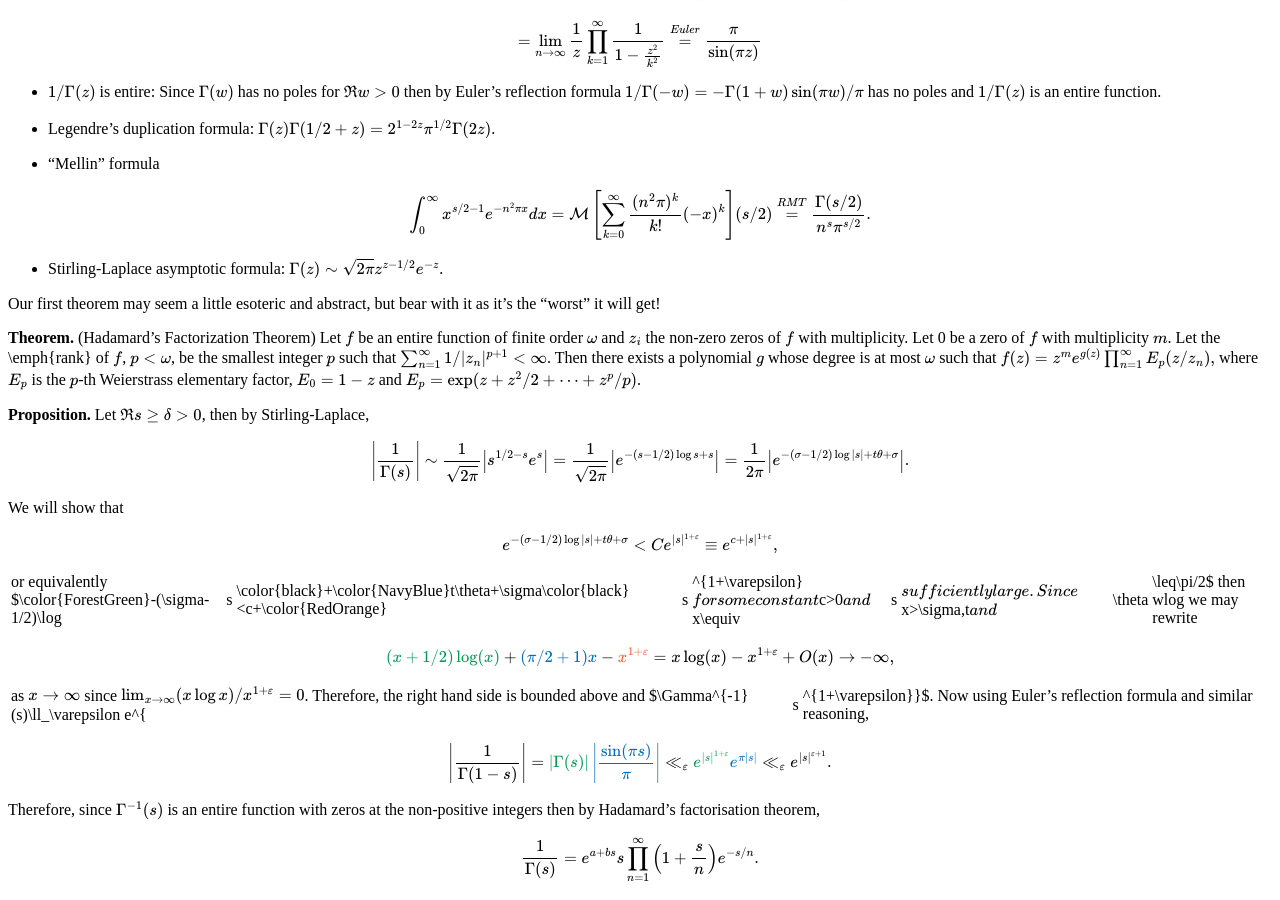
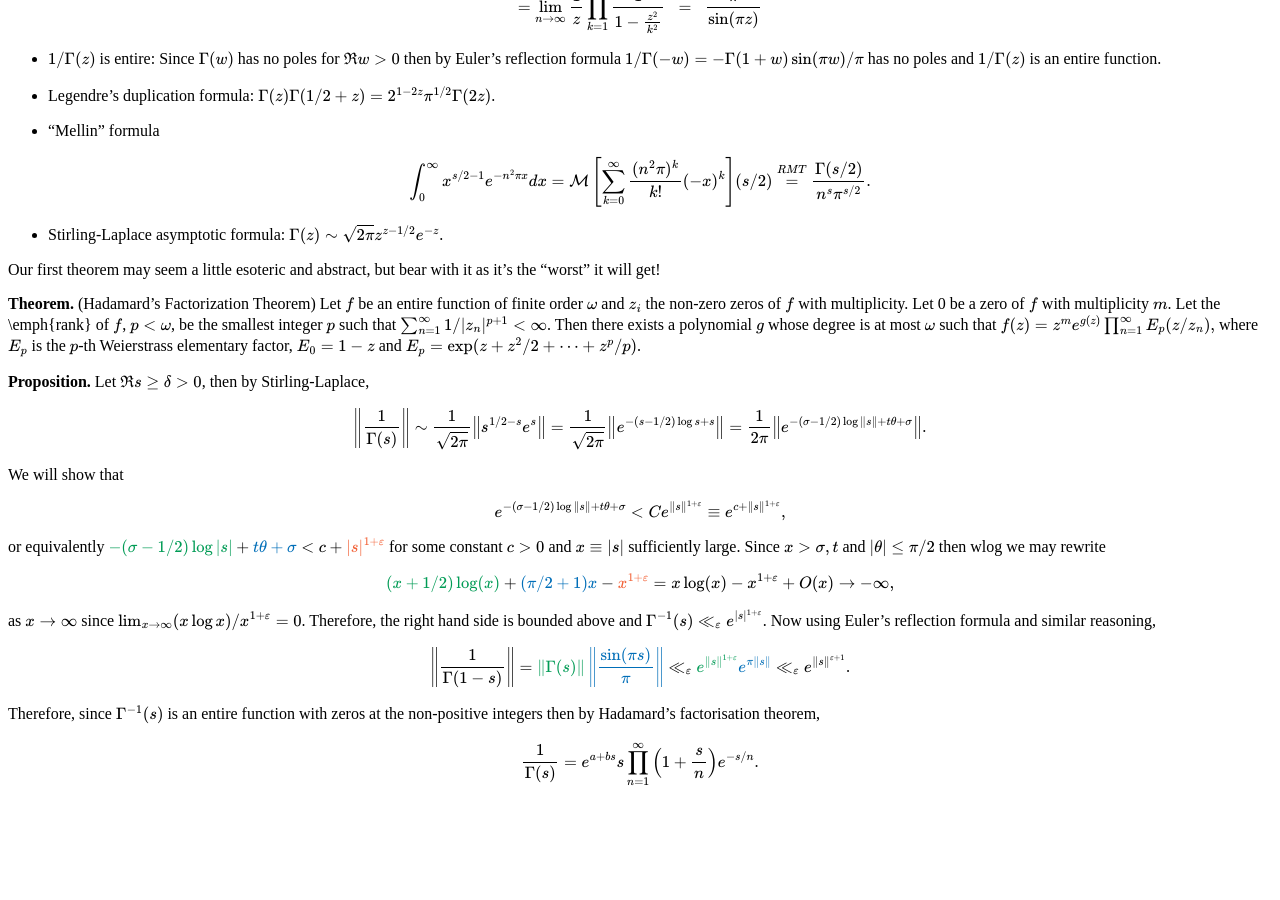
Before and after one commit to pshdev0/pshdev0.github.io, a Jekyll site: the page built from 1-introduction.md, in a window 1280 px wide and 900 px high, scrolled down 3672 px. Built offline with Jekyll 4.4.1, drawn with Linux system fonts in a browser that asks for light colours; our own code applies the rules of GitHub Pages for plain Markdown files; after the commit the page ends 4476 px from its top, so only the background shows below that; some of the changed text lies outside the part shown.

Commit message:
update all |

```diff
--- a/1-introduction.md
+++ b/1-introduction.md
@@ -13,14 +13,14 @@ The set of complex numbers, denoted $\mathbb{C}$, are a generalisation of the re
 - $\Re(z)=x$
 - $\Im(z)=y$
 - $\text{Arg~}z=\tan_2^{-1}(y/x)$, where $\tan_2$ takes into account the quadrant $z$ belongs to.
-- $\log z=\log|z|+i(\text{Arg~}(z)+2\pi k)$, where $k\in\mathbb{Z}$.
+- $\log z=\log\|z\|+i(\text{Arg~}(z)+2\pi k)$, where $k\in\mathbb{Z}$.
 
 ### Real \& Complex Calculus
-Just as with a real function $g$ of a real variable $x$, denoted $g(x)$, we may consider a complex function $f$ of a complex variable $z$, denoted $f(z)$. We may also integrate such functions. Integrating a real function is simple in the sense we can only integrate over intervals of the real line, but complex numbers exist in a two-dimensional plane, so the path of integration can be a two-dimensional curve. We will want to integrate a complex function around a simple closed contour $\gamma$ ("simple" because it does not intersect itself). An example will demonstrate. Suppose we wish to integrate the function $f(z)$ around the contour $|z|=1$. We write this as
+Just as with a real function $g$ of a real variable $x$, denoted $g(x)$, we may consider a complex function $f$ of a complex variable $z$, denoted $f(z)$. We may also integrate such functions. Integrating a real function is simple in the sense we can only integrate over intervals of the real line, but complex numbers exist in a two-dimensional plane, so the path of integration can be a two-dimensional curve. We will want to integrate a complex function around a simple closed contour $\gamma$ ("simple" because it does not intersect itself). An example will demonstrate. Suppose we wish to integrate the function $f(z)$ around the contour $\|z\|=1$. We write this as
 
 $$I=\oint_\gamma f(z)dz,$$
 
-where $\gamma = \{ z:|z|=1 \}$. The closed contour $\gamma$ may be parametrized by $\gamma = \{ z=e^{i\theta}:0\leq\theta\leq 2\pi \}$, hence
+where $\gamma = \{ z:\|z\|=1 \}$. The closed contour $\gamma$ may be parametrized by $\gamma = \{ z=e^{i\theta}:0\leq\theta\leq 2\pi \}$, hence
 
 $$I=\int_0^{2\pi}f(e^{i\theta})ie^{i\theta}d\theta,$$
 
@@ -94,9 +94,9 @@ A complex valued function $f$ of a complex variable is called holomorphic in an
   Let $U\subset\mathbb{C}$ be an open set. If $f_n\xrightarrow{L.U.} f$ in $U$ then $f_n\in Hol(U)$, $f\in Hol(U)$ and $f_n'\xrightarrow{L.U.}f'$.
 
 ## Asymptotic Notation
-We write $f=O(g)$ or $f\ll g$ if $|f(x)|\leq A|g(x)|$ for all $x\geq x_0$ for some $x_0$. We may write $O_\varepsilon(g)$ or $f\ll_\varepsilon g$ if the constant $C$ depends on $\varepsilon$. For example $6x\sin x=O(x)$ or $f(x)=O(1)$ implies that $|f(x)|$ is bounded.
+We write $f=O(g)$ or $f\ll g$ if $\|f(x)\|\leq A\|g(x)\|$ for all $x\geq x_0$ for some $x_0$. We may write $O_\varepsilon(g)$ or $f\ll_\varepsilon g$ if the constant $C$ depends on $\varepsilon$. For example $6x\sin x=O(x)$ or $f(x)=O(1)$ implies that $\|f(x)\|$ is bounded.
 
-By contrast we write $f=o(g)$ if for all $\varepsilon>0$ there exists an $x_0>0$ such that $|f(x)|\leq\varepsilon A|g(x)|$ for all $x\geq x_0$ for some $x_0$ which loosely speaking means that $f$ is \emph{strictly} bounded by $g$.
+By contrast we write $f=o(g)$ if for all $\varepsilon>0$ there exists an $x_0>0$ such that $\|f(x)\|\leq\varepsilon A\|g(x)\|$ for all $x\geq x_0$ for some $x_0$ which loosely speaking means that $f$ is \emph{strictly} bounded by $g$.
 
 ## The Mellin Transform
 The Mellin transform
@@ -159,7 +159,7 @@ Our first theorem may seem a little esoteric and abstract, but bear with it as i
 
 **Theorem.** (Hadamard's Factorization Theorem)
 Let $f$ be an entire function of finite order $\omega$ and $z_i$ the non-zero zeros of $f$ with multiplicity. Let 0 be a zero of $f$ with multiplicity $m$. Let the \emph{rank} of $f$, $p<\omega$, be the smallest integer $p$ such that
-$\sum_{n=1}^\infty1/|z_n|^{p+1}<\infty$. Then there exists a polynomial $g$ whose degree is at most $\omega$ such that
+$\sum_{n=1}^\infty1/\|z_n\|^{p+1}<\infty$. Then there exists a polynomial $g$ whose degree is at most $\omega$ such that
 $$f(z)=z^me^{g(z)}\prod_{n=1}^\infty E_p(z/z_n),$$
 where $E_p$ is the $p$-th Weierstrass elementary factor, $E_0=1-z$ and $E_p=\exp(z+z^2/2+\cdots+z^p/p)$.
 
@@ -167,19 +167,19 @@ where $E_p$ is the $p$-th Weierstrass elementary factor, $E_0=1-z$ and $E_p=\exp
 **Proposition.**
 Let $\Re s\geq\delta>0$, then by Stirling-Laplace,
 
-$$\left|\frac{1}{\Gamma(s)}\right|\sim\frac{1}{\sqrt{2\pi}}\left|s^{1/2-s}e^{s}\right|=\frac{1}{\sqrt{2\pi}}\left|e^{-(s-1/2)\log s+s}\right|=\frac{1}{2\pi}\left|e^{-(\sigma-1/2)\log|s|+t\theta+\sigma}\right|.$$
+$$\left\|\frac{1}{\Gamma(s)}\right\|\sim\frac{1}{\sqrt{2\pi}}\left\|s^{1/2-s}e^{s}\right\|=\frac{1}{\sqrt{2\pi}}\left\|e^{-(s-1/2)\log s+s}\right\|=\frac{1}{2\pi}\left\|e^{-(\sigma-1/2)\log\|s\|+t\theta+\sigma}\right\|.$$
 
 We will show that
 
-$$e^{-(\sigma-1/2)\log|s|+t\theta+\sigma}<Ce^{|s|^{1+\varepsilon}}\equiv e^{c+|s|^{1+\varepsilon}},$$
+$$e^{-(\sigma-1/2)\log\|s\|+t\theta+\sigma}<Ce^{\|s\|^{1+\varepsilon}}\equiv e^{c+\|s\|^{1+\varepsilon}},$$
 
-or equivalently $\color{ForestGreen}-(\sigma-1/2)\log|s|\color{black}+\color{NavyBlue}t\theta+\sigma\color{black}<c+\color{RedOrange}|s|^{1+\varepsilon}$ for some constant $c>0$ and $x\equiv|s|$ sufficiently large. Since $x>\sigma,t$ and $|\theta|\leq\pi/2$ then wlog we may rewrite
+or equivalently $\color{ForestGreen}-(\sigma-1/2)\log\|s\|\color{black}+\color{NavyBlue}t\theta+\sigma\color{black}<c+\color{RedOrange}\|s\|^{1+\varepsilon}$ for some constant $c>0$ and $x\equiv\|s\|$ sufficiently large. Since $x>\sigma,t$ and $\|\theta\|\leq\pi/2$ then wlog we may rewrite
 
 $$\color{ForestGreen}(x+1/2)\log(x)\color{black}+\color{NavyBlue}(\pi/2+1)x\color{black}-\color{RedOrange}x^{1+\varepsilon}\color{black}=x\log(x)-x^{1+\varepsilon}+O(x)\to-\infty,$$
 
-as $x\to\infty$ since $\lim_{x\to\infty}(x\log x)/x^{1+\varepsilon}=0$. Therefore, the right hand side is bounded above and $\Gamma^{-1}(s)\ll_\varepsilon e^{|s|^{1+\varepsilon}}$. Now using Euler's reflection formula and similar reasoning,
+as $x\to\infty$ since $\lim_{x\to\infty}(x\log x)/x^{1+\varepsilon}=0$. Therefore, the right hand side is bounded above and $\Gamma^{-1}(s)\ll_\varepsilon e^{\|s\|^{1+\varepsilon}}$. Now using Euler's reflection formula and similar reasoning,
 
-$$\left|\frac{1}{\Gamma(1-s)}\right|=\color{ForestGreen}\left|\Gamma(s)\right|\color{NavyBlue}\left|\frac{\sin(\pi s)}{\pi}\right|\color{black}\ll_{\varepsilon}\color{ForestGreen}e^{|s|^{1+\varepsilon}}\color{NavyBlue}e^{\pi|s|}\color{black}\ll_{\varepsilon} e^{|s|^{\varepsilon+1}}.$$
+$$\left\|\frac{1}{\Gamma(1-s)}\right\|=\color{ForestGreen}\left\|\Gamma(s)\right\|\color{NavyBlue}\left\|\frac{\sin(\pi s)}{\pi}\right\|\color{black}\ll_{\varepsilon}\color{ForestGreen}e^{\|s\|^{1+\varepsilon}}\color{NavyBlue}e^{\pi\|s\|}\color{black}\ll_{\varepsilon} e^{\|s\|^{\varepsilon+1}}.$$
 
 Therefore, since $\Gamma^{-1}(s)$ is an entire function with zeros at the non-positive integers then by Hadamard's factorisation theorem,
 
```
